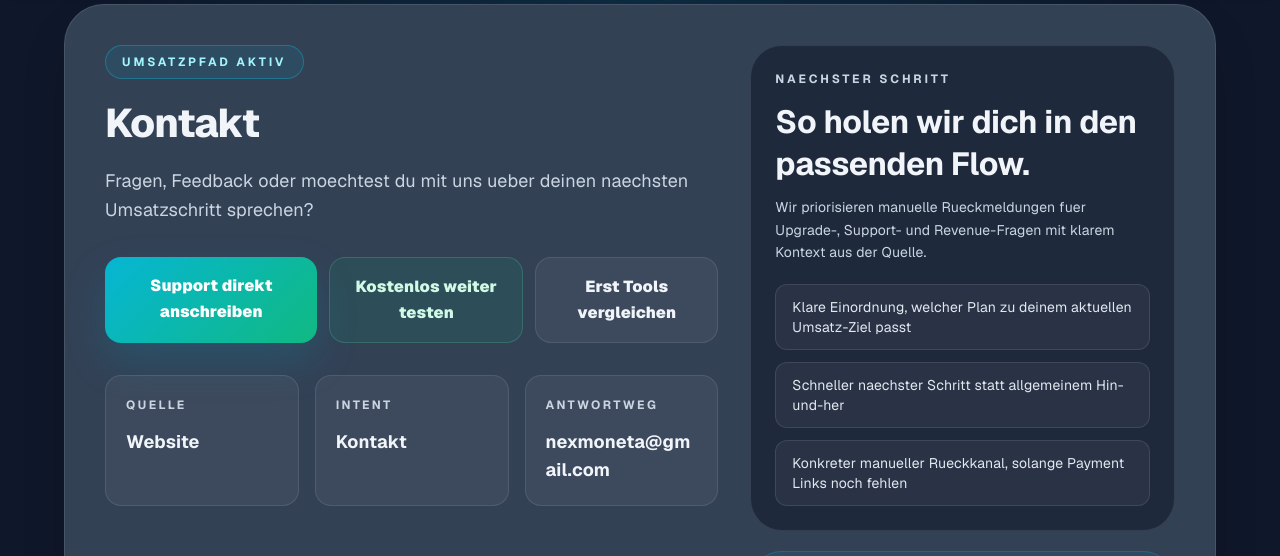
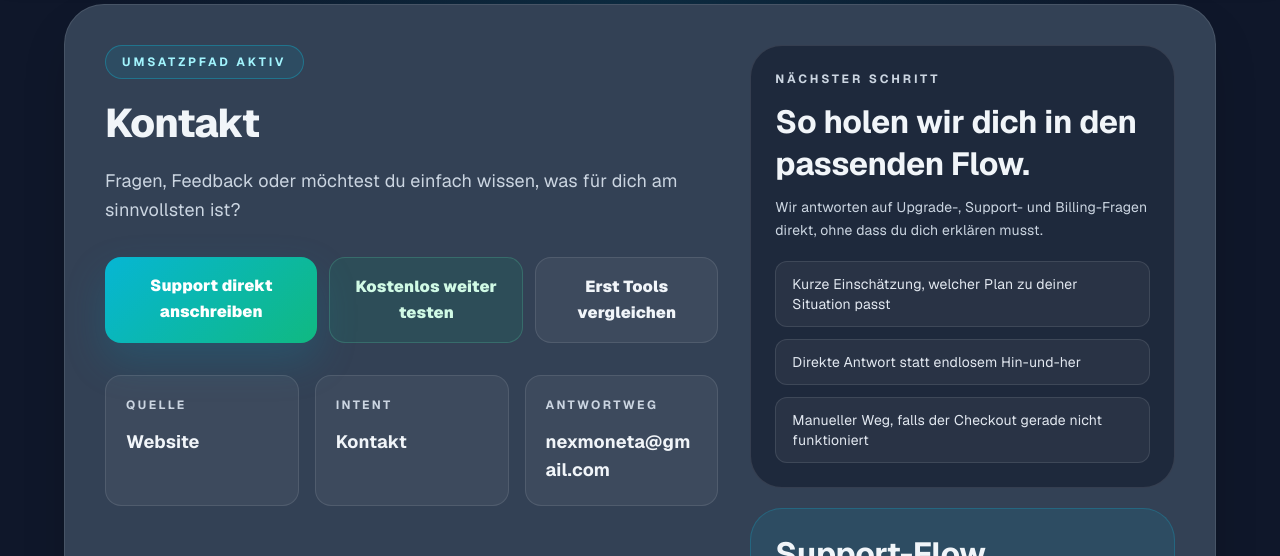
Before and after one commit to avdi1205-glitch/ki-business-hub, a Next.js app: page /kontakt in a window 1280 px wide. Shown: the part 122-678 px from the top of the page. Built offline with nearby package versions, Linux system fonts and the light colour scheme; no server answers.

Commit message:
Fix missing umlauts, remove fake stats, humanize copy across public pages

```diff
--- a/app/affiliate/page.tsx
+++ b/app/affiliate/page.tsx
@@ -105,7 +105,7 @@ export default async function AffiliatePage() {
               <p className="mt-1 text-sm text-slate-200">Preis und Nutzen sind direkt sichtbar, ohne Zusatzsuche.</p>
             </div>
             <div>
-              <p className="text-sm font-bold text-emerald-300">Naechster Schritt</p>
+              <p className="text-sm font-bold text-emerald-300">Nächster Schritt</p>
               <p className="mt-1 text-sm text-slate-200">Ueber Details oder Button direkt zum passenden Angebot gehen.</p>
             </div>
           </div>
--- a/app/blog/[slug]/page.tsx
+++ b/app/blog/[slug]/page.tsx
@@ -200,7 +200,7 @@ export default async function BlogArticlePage({
             </div>
             <div>
               <p className="text-sm font-bold text-cyan-300">2. Passendes Tool waehlen</p>
-              <p className="mt-1 text-sm leading-6 text-slate-200">Die naechste gute Entscheidung ist meist eines der Top-Tools oder ein direkter Vergleich.</p>
+              <p className="mt-1 text-sm leading-6 text-slate-200">Die nächste gute Entscheidung ist meist eines der Top-Tools oder ein direkter Vergleich.</p>
             </div>
             <div>
               <p className="text-sm font-bold text-cyan-300">3. Mit einem Klick weiter</p>
@@ -272,7 +272,7 @@ export default async function BlogArticlePage({
 
             <section className="mt-10 rounded-[2rem] border border-emerald-400/20 bg-gradient-to-br from-emerald-500/12 to-cyan-500/8 p-8 shadow-2xl shadow-slate-950/20 backdrop-blur-xl">
               <p className="text-xs font-bold uppercase tracking-[0.24em] text-emerald-300/80">
-                {locale === "en" ? "Next revenue step" : "Naechster Umsatzschritt"}
+                {locale === "en" ? "Next step" : "Nächster Schritt"}
               </p>
               <div className="mt-3 grid gap-6 lg:grid-cols-[1fr_auto] lg:items-center">
                 <div>
--- a/app/blog/page.tsx
+++ b/app/blog/page.tsx
@@ -90,7 +90,7 @@ export default async function BlogPage() {
           </div>
           <div>
             <p className="text-sm font-bold text-cyan-300">Mehr Klarheit</p>
-            <p className="mt-1 text-sm leading-6 text-slate-200">Jeder Beitrag fuehrt klarer zu Tools, Empfehlungen und naechsten Schritten.</p>
+            <p className="mt-1 text-sm leading-6 text-slate-200">Jeder Beitrag führt dich direkt zu passenden Tools und nächsten Schritten.</p>
           </div>
           <div>
             <p className="text-sm font-bold text-cyan-300">Weniger Umwege</p>
--- a/app/components/FAQSection.tsx
+++ b/app/components/FAQSection.tsx
@@ -63,13 +63,13 @@ export function FAQSection() {
           <div className="rounded-[1.5rem] border border-white/10 bg-white/5 p-5 backdrop-blur-xl transition-transform duration-300 hover:-translate-y-1 md:translate-y-4">
             <p className="text-xs font-bold uppercase tracking-[0.22em] text-cyan-300/80">Noch unsicher?</p>
             <p className="mt-2 text-sm leading-6 text-slate-300">
-              Die FAQs beantworten die haeufigsten Fragen, bevor du Zeit in den Kaufpfad investierst.
+              Die FAQs beantworten die häufigsten Fragen, die vor dem Start auftauchen.
             </p>
           </div>
           <div className="rounded-[1.5rem] border border-white/10 bg-white/5 p-5 backdrop-blur-xl transition-transform duration-300 hover:-translate-y-1">
             <p className="text-xs font-bold uppercase tracking-[0.22em] text-violet-300/80">Erst vergleichen</p>
             <p className="mt-2 text-sm leading-6 text-slate-300">
-              Wenn du zwei Optionen gegeneinander pruefen willst, gehe direkt zu Tools oder Vergleich.
+              Wenn du zwei Optionen vergleichen möchtest, gehe direkt zu den Tools oder zum Vergleich.
             </p>
           </div>
           <div className="rounded-[1.5rem] border border-white/10 bg-white/5 p-5 backdrop-blur-xl transition-transform duration-300 hover:-translate-y-1 md:-translate-y-4">
--- a/app/components/FeaturesSection.tsx
+++ b/app/components/FeaturesSection.tsx
@@ -88,7 +88,7 @@ export function FeaturesSection() {
             <div className="rounded-[1.5rem] border border-white/10 bg-white/5 p-5 backdrop-blur-xl sm:-translate-y-4">
               <p className="text-xs font-bold uppercase tracking-[0.22em] text-violet-300/80">Weniger Reibung</p>
               <p className="mt-2 text-sm leading-6 text-slate-300">
-                Du springst schneller zur naechsten sinnvollen Aktion statt lange zu suchen.
+                Du findest schneller den nächsten sinnvollen Schritt, ohne lange zu suchen.
               </p>
             </div>
           </div>
--- a/app/kontakt/page.tsx
+++ b/app/kontakt/page.tsx
@@ -60,24 +60,24 @@ export default async function KontaktPage({
     ? {
         name: "Agency",
         accent: "#f59e0b",
-        badge: "Skaliert fuer Team, Kunden und hoehere Publishing-Frequenz",
+        badge: "Passt für Teams, Kunden und höhere Publishing-Frequenz.",
         primaryCta: "Agency manuell anfragen",
         bullets: [
-          "Mehr Volumen fuer Content, SEO und Affiliate-Ausspielung",
-          "Schnellere Umsetzungswege fuer wiederholbare Revenue-Workflows",
-          "Priorisierte Unterstuetzung bei Blockern im Setup",
+          "Mehr Kapazität für Content, SEO und Affiliate-Empfehlungen",
+          "Schnellere Umsetzung mit weniger manuellem Aufwand",
+          "Priorität beim Support, wenn du irgendwo feststeckst",
         ],
       }
     : plan === "pro"
       ? {
           name: "Pro",
           accent: "#06b6d4",
-          badge: "Sauberer Schritt von Testbetrieb zu regelmaessigem Umsatzaufbau",
+          badge: "Sinnvoll, wenn du regelmäßig publizierst und mehr Kontrolle willst.",
           primaryCta: "Pro manuell anfragen",
           bullets: [
-            "Mehr Output fuer Content und Affiliate-Seiten ohne Bastelchaos",
-            "Klarere Monetarisierungspfade mit weniger Reibung im Alltag",
-            "Schnellerer Support fuer konkrete Umsetzungsfragen",
+            "Mehr Artikel und Affiliate-Seiten ohne manuelles Chaos",
+            "Klarerer Überblick über was funktioniert und was nicht",
+            "Schnellerer Support bei konkreten Fragen",
           ],
         }
       : null;
@@ -85,8 +85,8 @@ export default async function KontaktPage({
   const sourceLabel = describeSource(source);
   const headline = planConfig ? `${planConfig.name} anfragen` : "Kontakt";
   const intro = planConfig
-    ? `Du warst schon nah am ${planConfig.name}-Upgrade. Wenn der direkte Checkout gerade noch nicht live ist, holen wir dich ohne Umweg manuell in den naechsten Schritt.`
-    : "Fragen, Feedback oder moechtest du mit uns ueber deinen naechsten Umsatzschritt sprechen?";
+    ? `Du warst kurz davor, ${planConfig.name} zu aktivieren. Wenn der direkte Checkout gerade nicht funktioniert, können wir das manuell regeln.`
+    : "Fragen, Feedback oder möchtest du einfach wissen, was für dich am sinnvollsten ist?";
 
   const mailSubject = encodeURIComponent(
     planConfig
@@ -208,18 +208,18 @@ export default async function KontaktPage({
 
           <div className="space-y-5">
             <div className="rounded-[2rem] border border-white/10 bg-slate-950/40 p-6 text-slate-100">
-              <p className="text-xs font-bold uppercase tracking-[0.24em] text-emerald-300/80">Naechster Schritt</p>
+              <p className="text-xs font-bold uppercase tracking-[0.24em] text-emerald-300/80">Nächster Schritt</p>
               <h2 className="mt-3 text-2xl font-black text-white">
                 {planConfig ? `${planConfig.name} passt, wenn du nicht nur testen willst.` : "So holen wir dich in den passenden Flow."}
               </h2>
               <p className="mt-3 text-sm leading-7 text-slate-300">
-                {planConfig?.badge || "Wir priorisieren manuelle Rueckmeldungen fuer Upgrade-, Support- und Revenue-Fragen mit klarem Kontext aus der Quelle."}
+                {planConfig?.badge || "Wir antworten auf Upgrade-, Support- und Billing-Fragen direkt, ohne dass du dich erklären musst."}
               </p>
               <div className="mt-5 space-y-3">
                 {(planConfig?.bullets || [
-                  "Klare Einordnung, welcher Plan zu deinem aktuellen Umsatz-Ziel passt",
-                  "Schneller naechster Schritt statt allgemeinem Hin-und-her",
-                  "Konkreter manueller Rueckkanal, solange Payment Links noch fehlen",
+                  "Kurze Einschätzung, welcher Plan zu deiner Situation passt",
+                  "Direkte Antwort statt endlosem Hin-und-her",
+                  "Manueller Weg, falls der Checkout gerade nicht funktioniert",
                 ]).map((bullet) => (
                   <div key={bullet} className="rounded-xl border border-white/10 bg-white/5 px-4 py-3 text-sm text-slate-200">
                     {bullet}
@@ -238,7 +238,7 @@ export default async function KontaktPage({
             </div>
 
             <div className="rounded-[2rem] border border-emerald-300/20 bg-emerald-500/10 p-6">
-              <h2 className="text-2xl font-black" style={{ color: "var(--text-dark)" }}>Schnelle Rueckmeldung</h2>
+              <h2 className="text-2xl font-black" style={{ color: "var(--text-dark)" }}>Kurze Rückmeldung</h2>
               <p className="mt-3 text-sm leading-7" style={{ color: "var(--text-light)" }}>
                 Wenn du keine Mail verfassen willst, hinterlasse hier deine Adresse. Wir speichern Quelle und Plan-Kontext automatisch,
                 damit du eine passende Antwort statt Standard-Text bekommst.
--- a/app/tools/[slug]/page.tsx
+++ b/app/tools/[slug]/page.tsx
@@ -139,7 +139,7 @@ export default async function ToolDetailPage({
 
         <div className="mb-8 rounded-[2rem] border border-emerald-400/20 bg-gradient-to-br from-emerald-500/12 to-cyan-500/8 p-6 shadow-2xl shadow-slate-950/20 backdrop-blur-xl">
           <p className="text-xs font-bold uppercase tracking-[0.24em] text-emerald-300/80">
-            {isEn ? "Next revenue step" : "Naechster Umsatzschritt"}
+            {isEn ? "Next step" : "Nächster Schritt"}
           </p>
           <div className="mt-3 grid gap-6 lg:grid-cols-[1fr_auto] lg:items-center">
             <div>
```
Also changed, not shown: app/components/TestimonialsSection.tsx (+4 -4 lines), app/page.tsx (+4 -4 lines).
